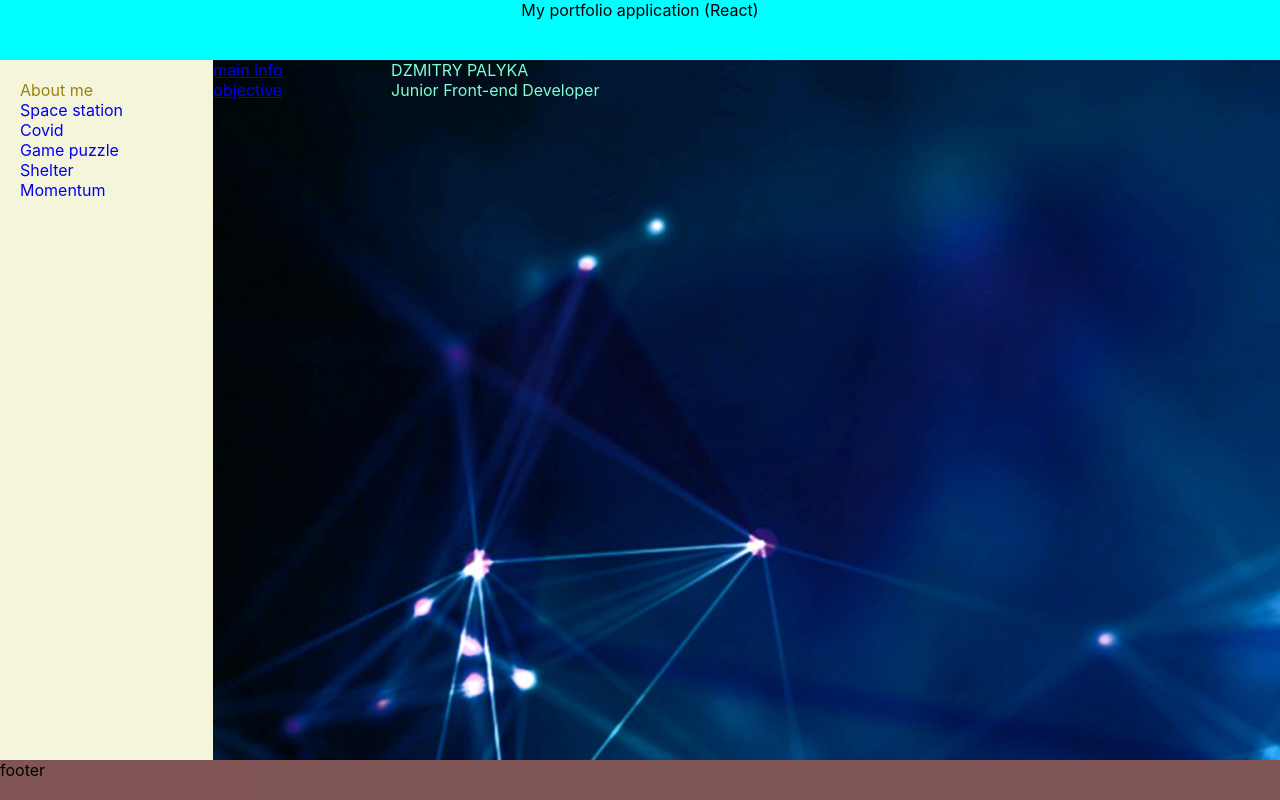
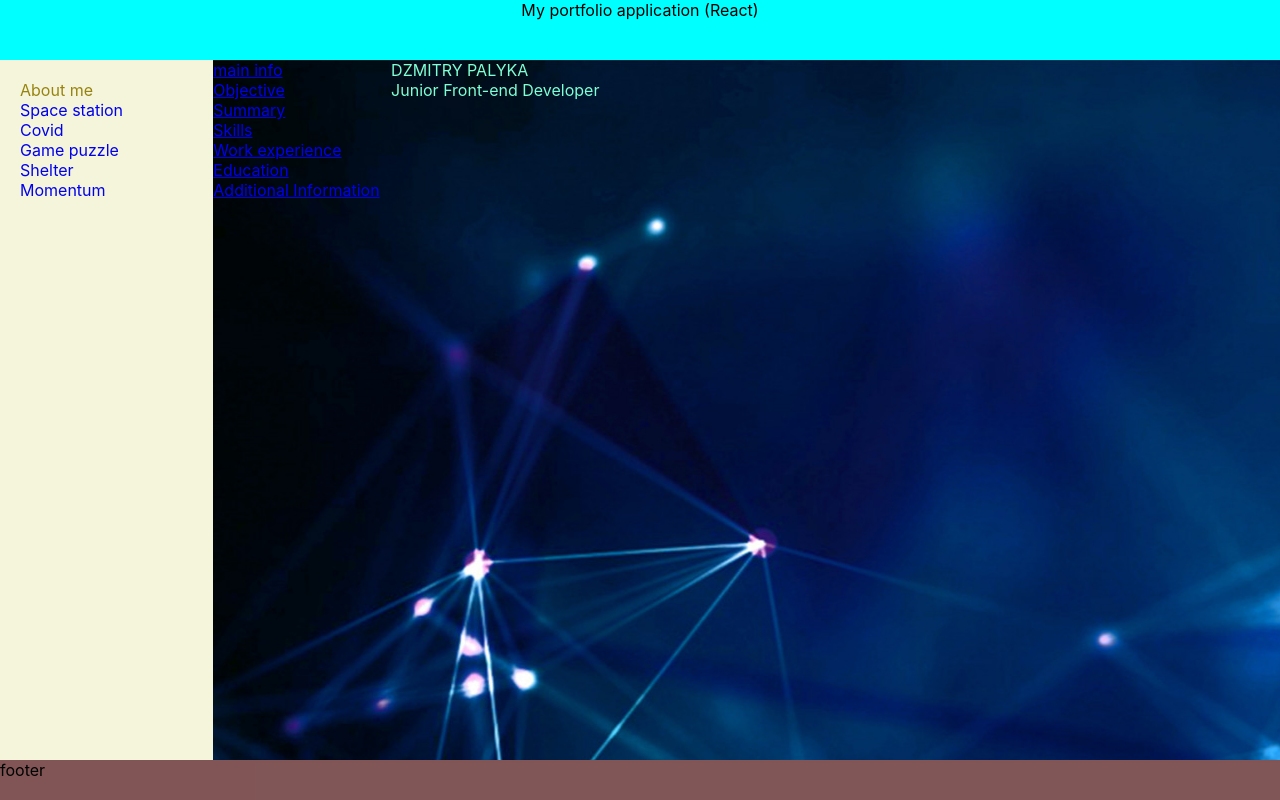
Before and after one commit to spanderok/portfolio, a React (Create React App) app: page /about_me in a window 1280 px wide. Built offline with nearby package versions, Linux system fonts and the light colour scheme.

Commit message:
feat: map aboutMeItems

```diff
--- a/src/components/content/aboutMe/aboutMe.jsx
+++ b/src/components/content/aboutMe/aboutMe.jsx
@@ -3,13 +3,13 @@ import Class from "./aboutMe.module.css";
 import { NavLink } from 'react-router-dom';
 
 let aboutMeItems = [
-    {id: 'main', content: 'main info'},
-    {id: 'objective', content: 'Objective'},
-    {id: 'summary', content: 'Summary'},
-    {id: 'skills', content: 'Skills'},
-    {id: 'experience', content: 'Work experience'},
-    {id: 'education', content: 'Education'},
-    {id: 'additional', content: 'Additional Information'}
+    {id:'main', content: 'main info'},
+    {id:'objective', content: 'Objective'},
+    {id:'summary', content: 'Summary'},
+    {id:'skills', content: 'Skills'},
+    {id:'experience', content: 'Work experience'},
+    {id:'education', content: 'Education'},
+    {id:'additional', content: 'Additional Information'}
 ];
 
 const ItemAboutMe = (props) => {
@@ -20,13 +20,13 @@ const ItemAboutMe = (props) => {
         </div>
     );
 };
+let aboutMeItemElements = aboutMeItems.map(el => <ItemAboutMe id={el.id} content={el.content}></ItemAboutMe>);
 
 const AboutMe = () => {
     return (
         <div className={Class.wrapper}>
             <div className={Class.items}>
-                <ItemAboutMe id='main' content='main info'></ItemAboutMe>
-                <ItemAboutMe id='objective' content='objective'></ItemAboutMe>
+                {aboutMeItemElements}
             </div>
             <div className={Class.items_content}>
                 <div>
```
